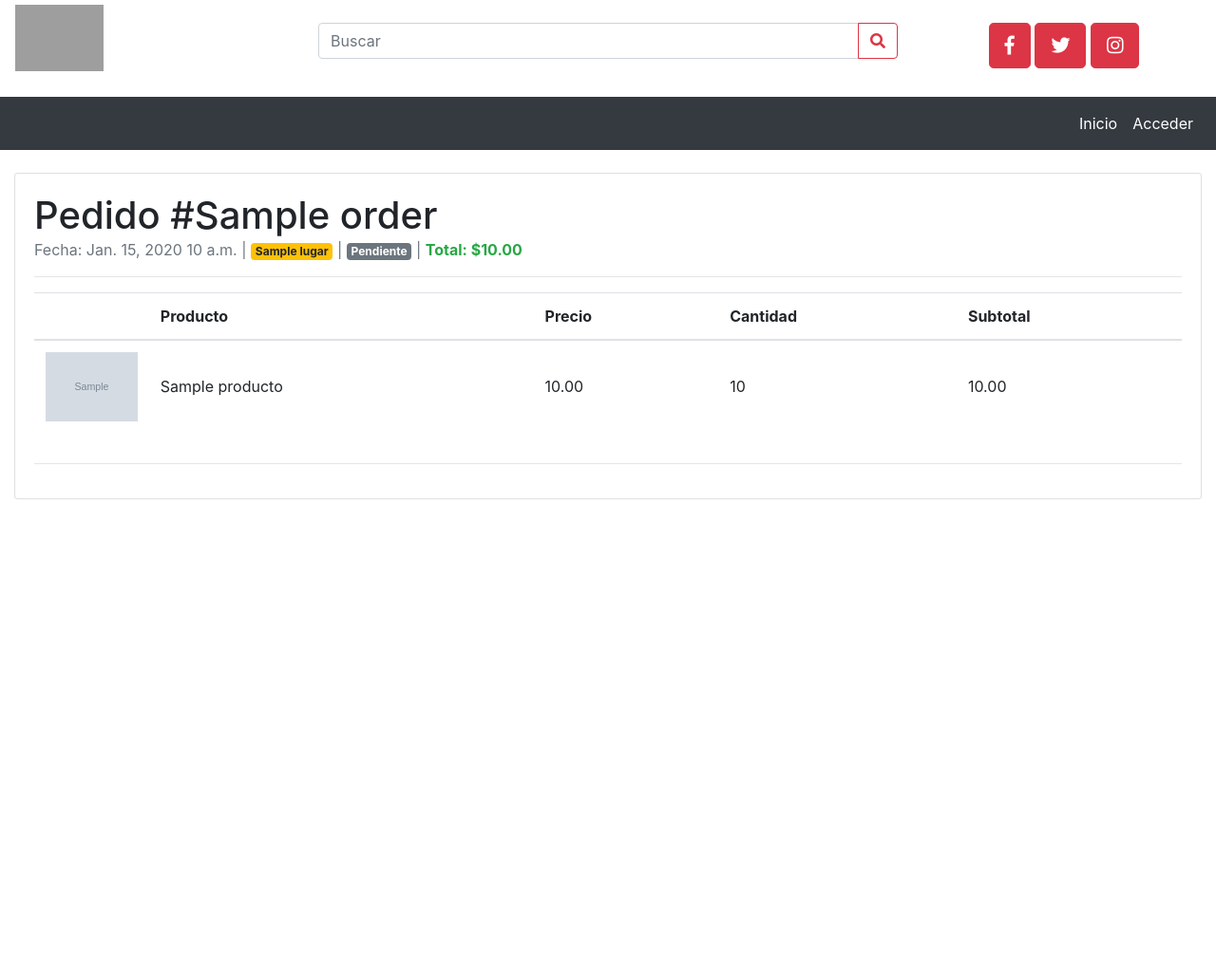
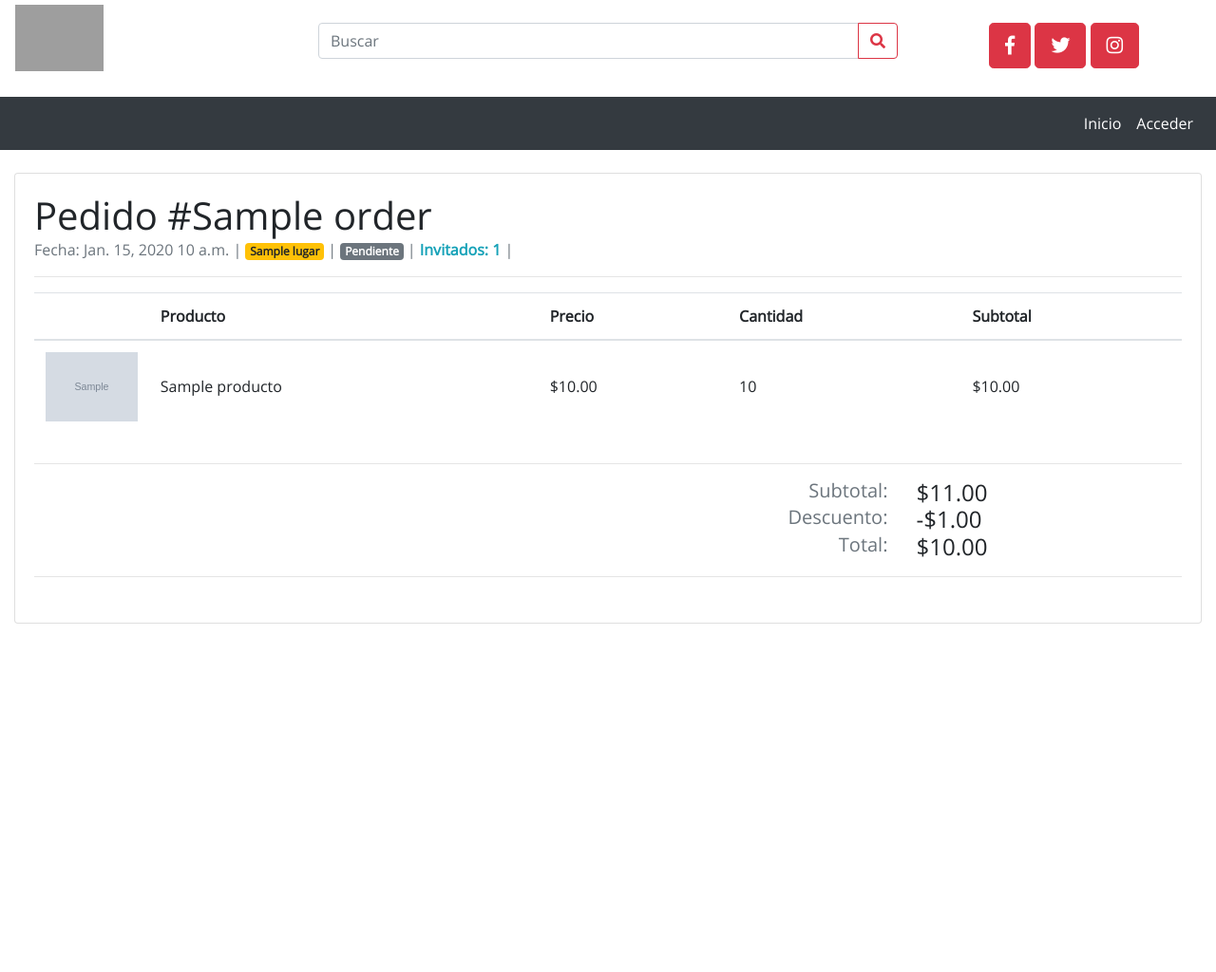
Before and after one commit to glopzvega/opbuc, a Django app: page /pedidos/1 in a window 1280 px wide. Shown: the whole page at 95% size. Run offline with Django 3.2, Linux system fonts and the light colour scheme; tables that the repository leaves empty hold one stand-in row (values such as "Sample post"); grey boxes marked "Sample" are stand-in pictures; some libraries are stand-ins or nearby versions; grey boxes are pictures that could not be loaded.

Commit message:
Cupon carrito

```diff
--- a/api/models.py
+++ b/api/models.py
@@ -91,6 +91,7 @@ class Order(models.Model):
 	total = models.DecimalField(max_digits=6, decimal_places=2)
 	state = models.CharField(max_length=255, choices=STATES, default="draft")
 	invitados = models.IntegerField(default=1)
+	cupon = models.FloatField(default=0)
 	payment_info = models.TextField()
 	payment_id = models.CharField(max_length=255, null=True, blank=True, default="")
 
--- a/static/css/index.css
+++ b/static/css/index.css
@@ -1,7 +1,13 @@
+@font-face {
+  font-family: "Open-Sans";
+  src: url(../fonts/OpenSans-Regular.ttf);
+}
+
 html, body, .row-main
 {
   height: auto;
-  min-height: 1024px
+  min-height: 1024px;
+  font-family: "Open-Sans";
 }
 
 .row-main
--- a/static/js/index.js
+++ b/static/js/index.js
@@ -1,8 +1,3 @@
-let actualizar_carrito = function(qty)
-{
-	$(".carrito .badge").text(qty);
-}
-
 let actualizar_parametros = function(zone_id, category_id)
 {
   // debugger
--- a/turismo/settings.py
+++ b/turismo/settings.py
@@ -40,7 +40,8 @@ INSTALLED_APPS = [
     'django.contrib.sessions',
     'django.contrib.messages',
     'django.contrib.staticfiles',
-    'social_django'
+    'social_django',
+    'django.contrib.humanize',
 ]
 
 MIDDLEWARE = [
--- a/web/templates/web/__base.html
+++ b/web/templates/web/__base.html
@@ -195,7 +195,7 @@
     lity(url);
   });
 
-  $("input,select,textarea").addClass("form-control");
+  $("input,select,textarea").not("[type=checkbox]").addClass("form-control");
   $('[data-toggle="tooltip"]').tooltip();
 
   </script>
--- a/web/templates/web/order_detail.html
+++ b/web/templates/web/order_detail.html
@@ -1,5 +1,5 @@
 {% extends 'web/__base.html' %}
-
+{% load humanize %}
 {% block content %}
 
 <div class="container-fluid">
@@ -16,7 +16,10 @@
 									Fecha: {{ order.fecha_pedido }} {{ order.hora_pedido }} |
 									<span class="badge badge-warning"> {{ order.lugar.name }}</span> |
 									<span class="badge badge-secondary">{{ order.state_txt }}</span> |
-									<b class="text-success"> Total: ${{ order.total }} </b>
+									<b class="text-info"> Invitados: {{ order.invitados }} </b>|
+									<!-- <b class="text-success"> Subtotal: ${{ order.subtotal }} </b>|
+									<b class="text-danger"> Cupon: -${{ order.cupon }} </b>|
+									<b class="text-success"> Total: ${{ order.total }} </b> -->
 								</p>
 								<hr>
 							</div>
@@ -42,9 +45,9 @@
 												{% endif %}
 											</td>
 											<td>{{ line.producto }}</td>
-											<td>{{ line.producto.price }}</td>
+											<td>${{ line.producto.price|floatformat:2|intcomma }}</td>
 											<td>{{ line.quantity }}</td>
-											<td>{{ line.subtotal }}</td>
+											<td>${{ line.subtotal|floatformat:2|intcomma }}</td>
 										</tr>
 
 									{% endfor %}
@@ -53,6 +56,39 @@
 							</div>
 						</div>
 						<hr>
+						<div class="row">
+							<div class="col-12">
+								<div class="row">
+									<div class="col-9 text-right text-muted">
+										<h5>Subtotal: </h5>
+									</div>
+									<div class="col-3 text-left">
+										<h4><span class="txt_subtotal">${{ order.subtotal|floatformat:2|intcomma }}</span> </h4>
+									</div>
+								</div>
+								<div class="row">
+									<div class="col-9 text-right text-muted">
+										<h5>Descuento:</h5>
+									</div>
+									<div class="col-3 text-left">
+										{% if order.cupon > 0 %}
+										<h4><span class="txt_cupon">-${{order.cupon|floatformat:2|intcomma }}</span> </h4>
+										{% else %}
+										<h4><span class="txt_cupon">${{order.cupon|floatformat:2|intcomma }}</span> </h4>
+										{% endif %}
+									</div>
+								</div>
+								<div class="row">
+									<div class="col-9 text-right text-muted">
+										<h5>Total: </h5>
+									</div>
+									<div class="col-3 text-left">
+										<h4><span class="txt_total">${{ order.total|floatformat:2|intcomma }}</span> </h4>
+									</div>
+								</div>
+								<hr>
+							</div>
+						</div>
 						{% if request.user.is_superuser and request.user.is_staff %}
 						<div class="row">
 							<div class="col">
--- a/web/urls.py
+++ b/web/urls.py
@@ -16,11 +16,12 @@ urlpatterns = [
     path('pedidos/<int:id>', views.detalle_pedido, name="detalle_pedido"),
 
     # path('lugar/<int:id>/carrito/', views.ver_carrito_lugar, name="carrito_lugar"),
-    path('carrito/', views.ver_carrito, name="carrito"),
-    path('carrito/comprar/', views.comprar_carrito, name="comprar_carrito"),
-    path('carrito/agregar/<int:id>', views.agregar_carrito, name="agregar_carrito"),
-    path('carrito/quitar/<int:id>', views.quitar_carrito, name="quitar_carrito"),
-    path('carrito/qty/<int:id>', views.cantidad_carrito, name="qty_carrito"),
+    path('compra/', views.ver_carrito, name="carrito"),
+    path('compra/reservar/<int:id>/', views.compra_reservar, name="compra_reservar"),
+    path('compra/registrar/', views.registrar_compra, name="comprar_carrito"),
+    path('compra/agregar/<int:id>', views.agregar_carrito, name="agregar_carrito"),
+    path('compra/quitar/<int:id>', views.quitar_carrito, name="quitar_carrito"),
+    path('compra/qty/<int:id>', views.cantidad_carrito, name="qty_carrito"),
 
     # ADMIN URL
 
--- a/web/views.py
+++ b/web/views.py
@@ -20,7 +20,7 @@ from django.views.decorators.csrf import csrf_exempt
 
 @csrf_exempt
 def webhook_payment(request):
-    return HttpResponse(status=200)
+	return HttpResponse(status=200)
 
 def get_config(request):
 
@@ -692,6 +692,8 @@ def detalle_pedido(request, id):
 	if order.state == "done":
 		order.state_txt = "Realizado"
 
+	order.subtotal = float(order.total) + order.cupon
+
 	order.lines = models.OrderLine.objects.filter(order=order)
 
 	data = {
@@ -813,7 +815,7 @@ def confirmar_compra(request, newOrder):
 	return {"success" : False, "error" : "No se recibieron datos"}
 	# return JsonResponse({"success" : False, "error" : "No se recibieron datos"})
 
-def comprar_carrito(request):
+def registrar_compra(request):
 
 	if not request.session.has_key("carrito"):
 		request.session["carrito"] = []
@@ -834,10 +836,18 @@ def comprar_carrito(request):
 	if "total" in request.session:
 		total = request.session["total"]
 
+	cupon = 0
+	if "cupon" in request.session:
+		cupon = request.session["cupon"]
+
+	invitados = 1
+	if "invitados" in request.session:
+		invitados = request.session["invitados"]
+
 	ref = ""
 	ref = ref.join([choice("0123456789") for i in range(10)])
 
-	newOrder = models.Order(usuario=request.user, name=ref, fecha_pedido=hoy, hora_pedido=ahora, total=total, lugar=lugar)
+	newOrder = models.Order(usuario=request.user, name=ref, fecha_pedido=hoy, hora_pedido=ahora, total=total, lugar=lugar, cupon=cupon, invitados=invitados)
 	newOrder.save()
 
 	if newOrder.id:
@@ -866,6 +876,9 @@ def comprar_carrito(request):
 def ver_carrito(request):
 
 	total = 0
+	subtotal = 0
+	invitados = 0
+	cupon = 0
 	if not request.session.has_key("carrito"):
 		request.session["carrito"] = []
 
@@ -891,13 +904,23 @@ def ver_carrito(request):
 
 		productos.append(producto)
 
+	if "invitados" in request.session:
+		invitados = request.session["invitados"]
+
+	if "subtotal" in request.session:
+		subtotal = request.session["subtotal"]
+
 	if "total" in request.session:
 		total = request.session["total"]
+
+	if "cupon" in request.session:
+		cupon = request.session["cupon"]
+		total = subtotal - cupon
 
 	# total = locale.currency(total, grouping=True)
 	total = "%.2f" % total
 
-	return render(request, "web/carrito.html", {"empty" : empty, "productos" : productos, "total" : total})
+	return render(request, "web/carrito.html", {"empty" : empty, "productos" : productos, "total" : total, "subtotal" : subtotal, "invitados" : invitados, "cupon" : cupon})
 
 # @login_required
 def cantidad_carrito(request, id):
@@ -947,7 +970,14 @@ def cantidad_carrito(request, id):
 
 		carrito.append(prod)
 
+	cupon = 0
+	subtotal = total
+	if "cupon" in request.session and request.session["cupon"] > 0:
+		cupon = request.session["cupon"]
+		total = subtotal - cupon
+
 	request.session["numero"] = len(carrito)
+	request.session["subtotal"] = subtotal
 	request.session["total"] = total
 	request.session["carrito"] = carrito
 
@@ -955,7 +985,29 @@ def cantidad_carrito(request, id):
 	# total = locale.currency(total, grouping=True)
 	# subtotal = locale.currency(subtotal, grouping=True)
 
-	return JsonResponse({"success" : True, "qty" : len(carrito), "subtotal" : subtotal, "total" : total})
+	return JsonResponse({"success" : True, "qty" : cantidad_carrito, "subtotal" : subtotal, "total" : total, "cupon" : cupon})
+
+def compra_reservar(request, id):
+
+	lugar = get_object_or_404(models.Lugar, pk=id)
+	cupon = lugar.promociones
+
+	try:
+		invitados = int(request.GET.get("invitados", 1))
+	except:
+		invitados = 1
+		pass
+
+	request.session["invitados"] = invitados
+	request.session["cupon"] = cupon
+
+	subtotal = 0
+	if "subtotal" in request.session:
+		subtotal = request.session["subtotal"]
+
+	request.session["total"] = subtotal - cupon
+
+	return JsonResponse({"success" : True, "invitados" : invitados, "cupon" : cupon})
 
 # @login_required
 def agregar_carrito(request, id):
@@ -1007,7 +1059,8 @@ def agregar_carrito(request, id):
 		total += el["subtotal"]
 
 	request.session["numero"] = len(carrito)
-	request.session["total"] = total
+	request.session["subtotal"] = total
+	# request.session["total"] = total
 	request.session["carrito"] = carrito
 
 	return JsonResponse({"success" : True, "qty" : len(carrito)})
@@ -1031,11 +1084,27 @@ def quitar_carrito(request, id):
 	for el in carrito:
 		total += el["subtotal"]
 
+	invitados = 0
+	if invitados in request.session:
+		invitados = request.session["invitados"]
+
+	subtotal = total
+	if subtotal == 0:
+		cupon = 0
+		total = 0
+		invitados = 0
+	elif "cupon" in request.session:
+		cupon = request.session["cupon"]
+		total = subtotal - cupon
+
 	request.session["numero"] = len(carrito)
+	request.session["invitados"] = invitados
+	request.session["subtotal"] = subtotal
 	request.session["total"] = total
+	request.session["cupon"] = cupon
 	request.session["carrito"] = carrito
 
 	# locale.setlocale( locale.LC_ALL, 'en_US.UTF-8')
 	# total = locale.currency(total, grouping=True)
 
-	return JsonResponse({"success" : True, "qty" : len(carrito), "total" : total})
+	return JsonResponse({"success" : True, "qty" : len(carrito), "total" : total, "subtotal" : subtotal, "cupon" : cupon, "invitados" : invitados})
```
Also changed, not shown: web/templates/web/__main.html (+5 -7 lines), web/templates/web/carrito.html (+45 -14 lines), web/templates/web/lugar_detail.html (+21 -19 lines), api/migrations/0012_order_cupon.py (added).
